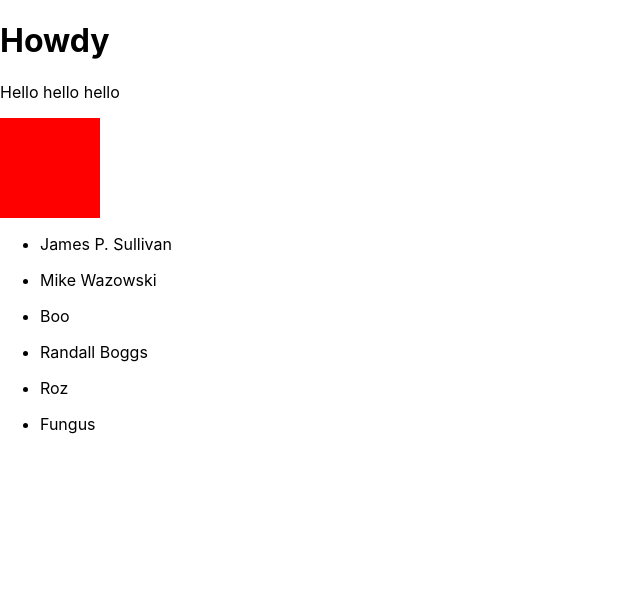
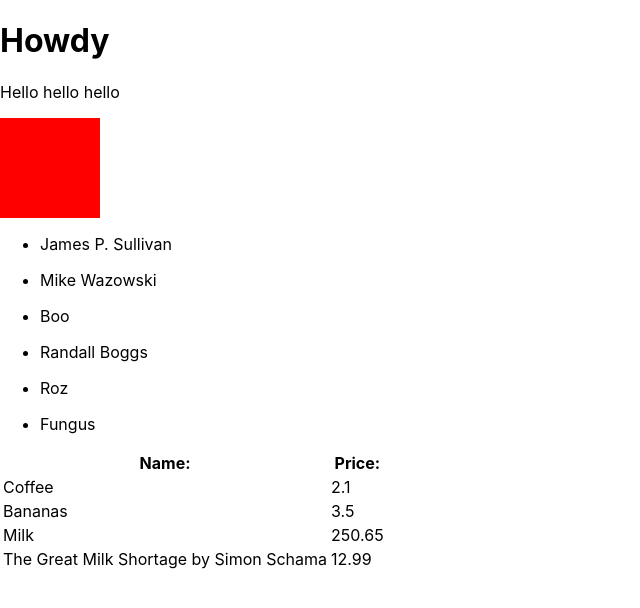
Before and after one commit to hgraceoc/Week-8---React-, a React (Create React App) app in the folder project-one/: page / in a window 1280 px wide. Shown: the top 608 px of the page, without its empty margins (0-640 px from the left). Built offline with nearby package versions, Linux system fonts and the light colour scheme.

Commit message:
basket table component with sub basket item component

```diff
--- /dev/null
+++ b/project-one/src/components/Basket.js
@@ -0,0 +1,22 @@
+import React from "react";
+import BasketItem from "./BasketItem";
+
+const Basket = ( { items }) => (
+    <table className="table">
+        <thead>
+            <tr>
+                <th>Name:</th>
+                <th>Price:</th>
+            </tr>
+        </thead>
+        <tbody>
+            { items.map((item, index) => (
+                <BasketItem key={ index } price={ item.price } name={ item.name }/>
+            ))}
+        </tbody>
+    </table>
+
+);
+
+
+export default Basket;
--- /dev/null
+++ b/project-one/src/components/BasketItem.js
@@ -0,0 +1,7 @@
+import React from "react";
+
+const BasketItem = ({ price, name }) => (
+    <tr><td>{ name }</td><td>{ price }</td></tr>
+)
+
+export default BasketItem;
--- a/project-one/src/components/Stuff.js
+++ b/project-one/src/components/Stuff.js
@@ -3,6 +3,8 @@
 import Paragraph from "./Paragraph";
 import Square from "./Square";
 import People from "./People";
+import Basket from "./Basket";
+import BasketItem from "./BasketItem";
 
 const Stuff = () => (
     <div>
@@ -10,7 +12,19 @@
         <Paragraph>Hello hello hello</Paragraph>
         <Square />
         <People />
+        <Basket />
+        <BasketItem />
   </div>
 );
 
+Basket.defaultProps = {
+ items: [
+    { name: "Coffee", price: 2.10 },
+    { name: "Bananas", price: 3.50 },
+    { name: "Milk", price: 250.65 },
+    { name: "The Great Milk Shortage by Simon Schama", price: 12.99 },
+]
+
+}
+
 export default Stuff;
```
